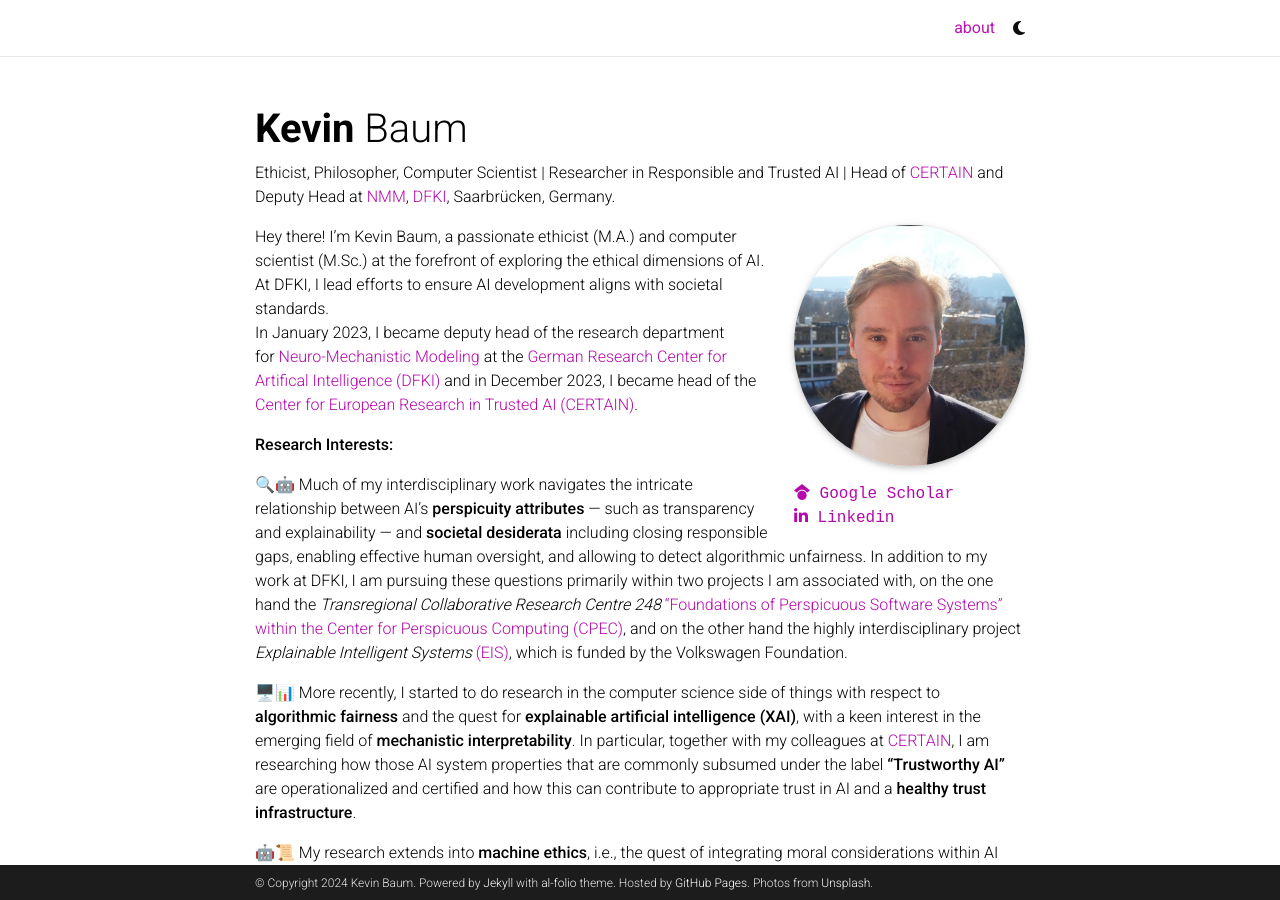
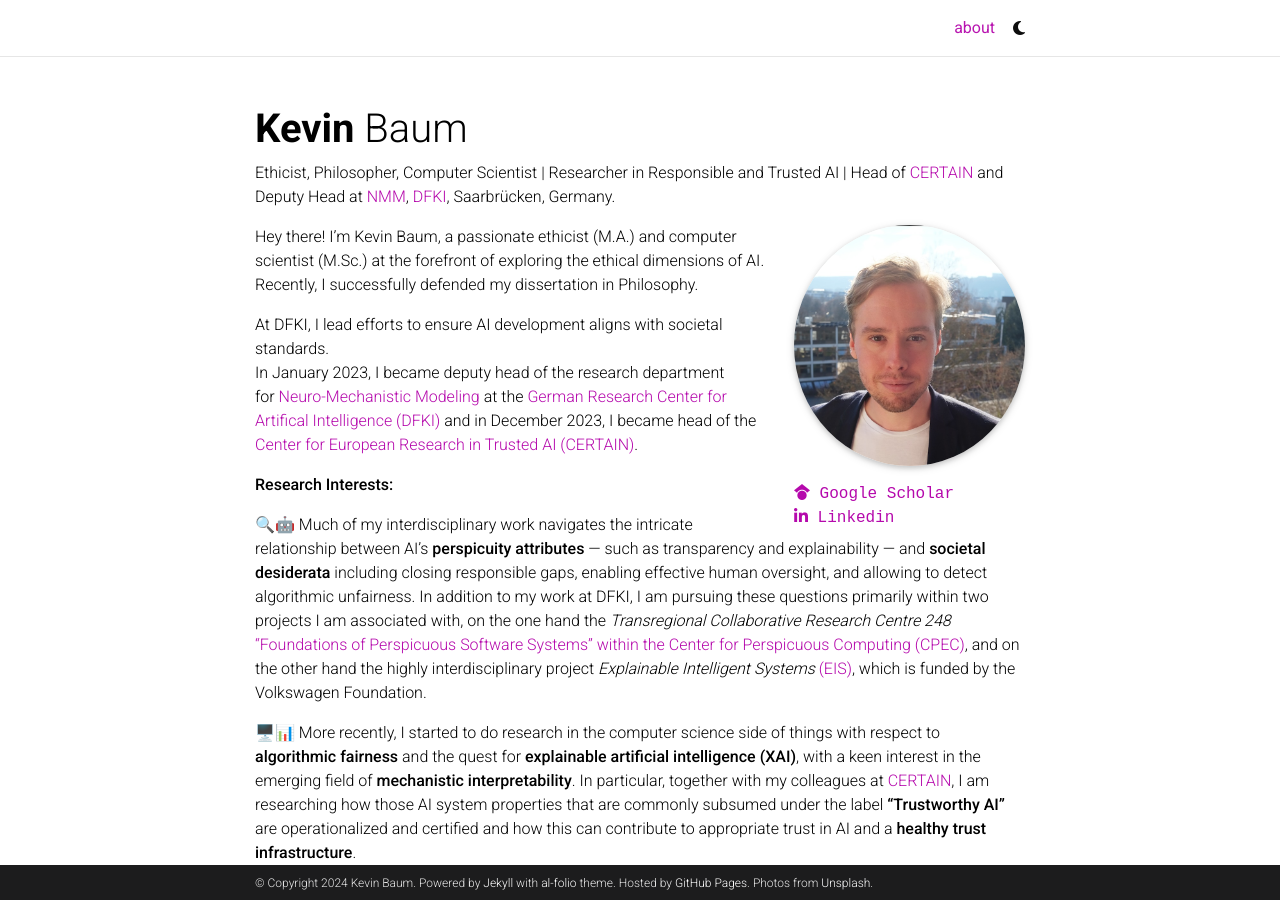
Before and after one commit to kcarbor/kcarbor.github.io, a Jekyll site: the page built from _pages/about.md, in a window 1280 px wide and 900 px high. Built offline with Jekyll 4.4.1, drawn with Linux system fonts in a browser that asks for light colours; nearby versions of some CDN libraries; full-size pictures stand in for the smaller copies a plugin makes; comment, search, counter and statistics services are not loaded; a style sheet for code colours, icons or effects is not loaded.

Commit message:
added defense and cv

```diff
--- a/_pages/about.md
+++ b/_pages/about.md
@@ -23,7 +23,9 @@
 <script src="https://kit.fontawesome.com/568534ed70.js" crossorigin="anonymous"></script>
 
 
-Hey there! I'm Kevin Baum, a passionate ethicist (M.A.) and computer scientist (M.Sc.) at the forefront of exploring the ethical dimensions of AI. At DFKI, I lead efforts to ensure AI development aligns with societal standards.
+Hey there! I'm Kevin Baum, a passionate ethicist (M.A.) and computer scientist (M.Sc.) at the forefront of exploring the ethical dimensions of AI. Recently, I successfully defended my dissertation in Philosophy.
+
+At DFKI, I lead efforts to ensure AI development aligns with societal standards.
 In January 2023, I became deputy head of the research department for [Neuro-Mechanistic Modeling](https://www.dfki.de/nmm) at the [German Research Center for Artifical Intelligence (DFKI)](https://www.dfki.de/web) and in December 2023, I became head of the [Center for European Research in Trusted AI (CERTAIN)](https://certain.dfki.de).
 
 **Research Interests:** <br>
@@ -44,4 +46,4 @@
 
 **You really want to know more?** <br>
 
-All my publications can be found on [Google Scholar](https://scholar.google.de/citations?user=v3YfPJIAAAAJ&hl=de), in the [DBLP](https://dblp.org/pid/132/8396.html), and on my [PhilPeople](https://philpeople.org/profiles/kevin-baum) profile. For a comprehensive overview of my academic and professional journey, here is my [curriculum vitae](#).
+All my publications can be found on [Google Scholar](https://scholar.google.de/citations?user=v3YfPJIAAAAJ&hl=de), in the [DBLP](https://dblp.org/pid/132/8396.html), and on my [PhilPeople](https://philpeople.org/profiles/kevin-baum) profile. For a comprehensive overview of my academic and professional journey, here is my [curriculum vitae](/assets/pdf/CV_Baum_March2023.pdf).
```
Also changed, not shown: 1 other file.
